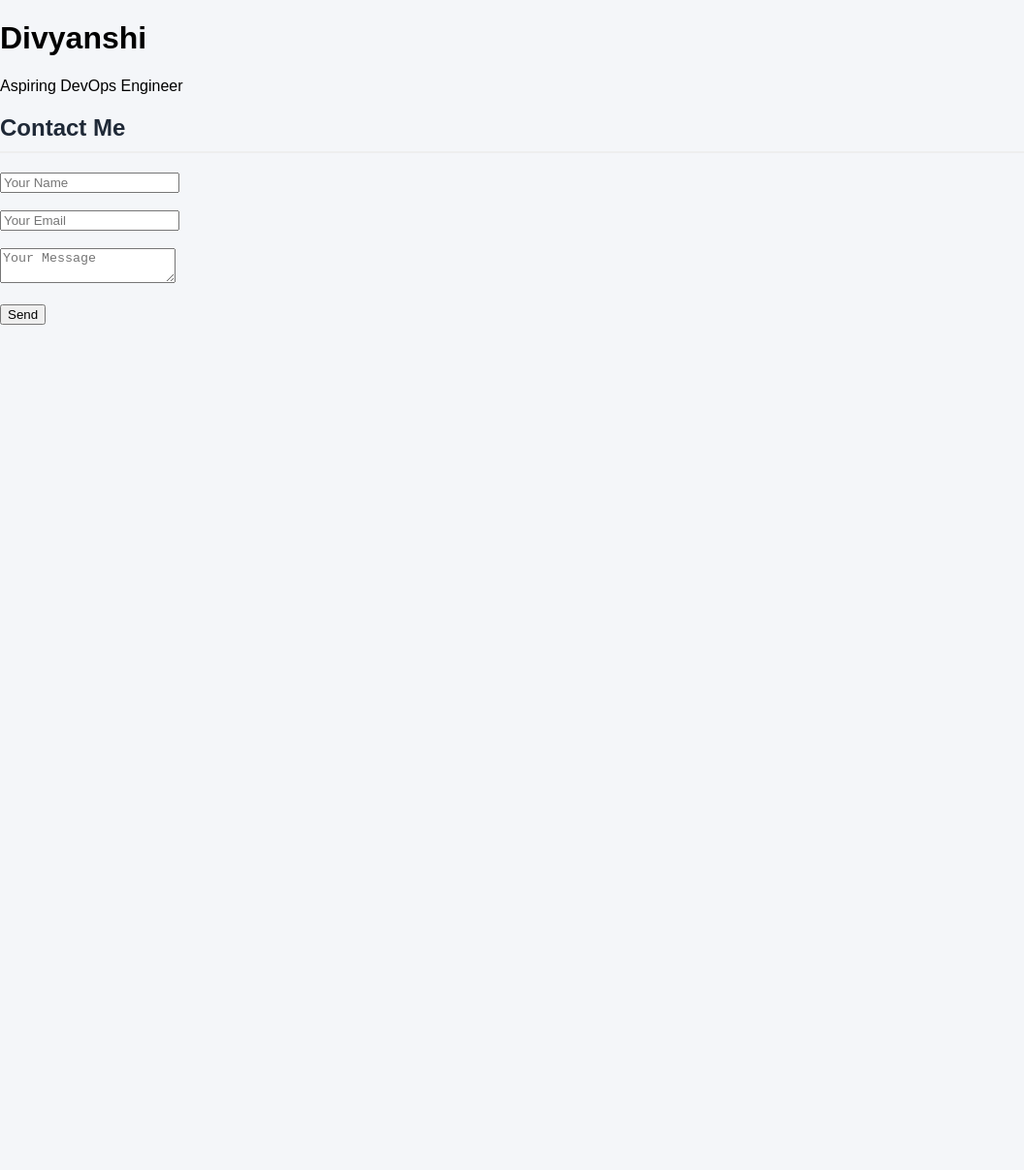
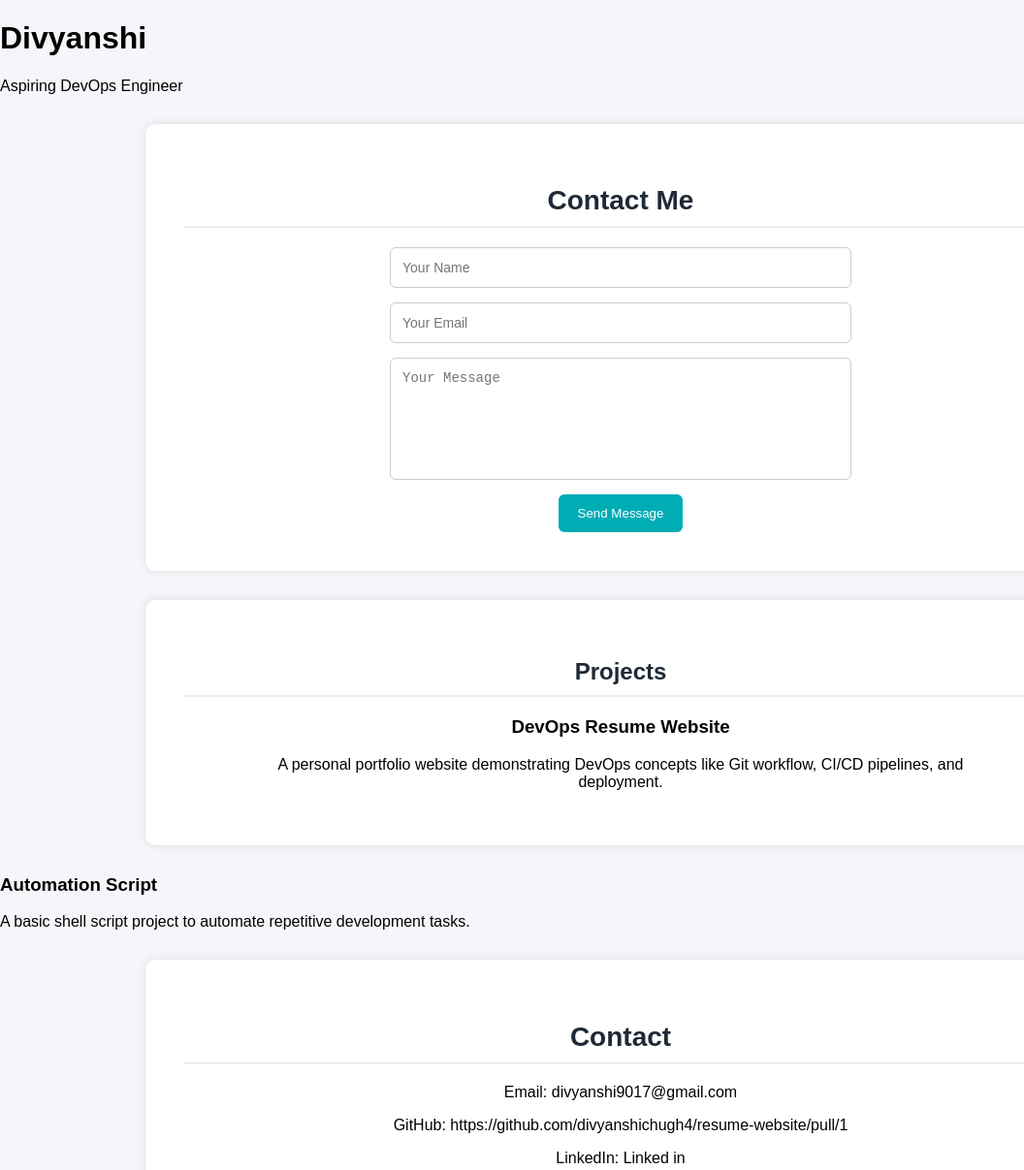
Before and after one commit to divyanshichugh4/resume-website, a website: page public/index.html in a window 1280 px wide. Shown: the whole page at 97% size, without its empty margins (0-1056 px from the left). Before the commit the page ends 800 px from the top, so only its background shows below. Drawn offline with Linux system fonts and the light colour scheme.

Commit message:
Added projects and contact sections

```diff
--- a/public/index.html
+++ b/public/index.html
@@ -10,16 +10,21 @@
     <h1>Divyanshi</h1>
     <p>Aspiring DevOps Engineer</p>
 
-    <h2>Contact Me</h2>
-    <form id="contactForm">
-        <input type="text" id="name" placeholder="Your Name" required><br><br>
-        <input type="email" id="email" placeholder="Your Email" required><br><br>
-        <textarea id="message" placeholder="Your Message" required></textarea><br><br>
-        <button type="submit">Send</button>
-    </form>
+<section id="contact">
 
-    <p id="responseMessage"></p>
-</div>
+<h2>Contact Me</h2>
+
+<form class="contact-form">
+
+<input type="text" placeholder="Your Name" required>
+<input type="email" placeholder="Your Email" required>
+<textarea placeholder="Your Message" required></textarea>
+
+<button type="submit">Send Message</button>
+
+</form>
+
+</section>
 
 <script>
 document.getElementById("contactForm").addEventListener("submit", async function(e) {
@@ -43,6 +48,41 @@ document.getElementById("contactForm").addEventListener("submit", async function
     document.getElementById("responseMessage").innerText = result.message;
 });
 </script>
+<section id="projects">
+
+<h2>Projects</h2>
+
+<div class="projects-container">
+
+<div class="project-card">
+<h3>DevOps Resume Website</h3>
+<p>
+A personal portfolio website demonstrating DevOps concepts like Git workflow,
+CI/CD pipelines, and deployment.
+</p>
+</div>
+
+</div>
+
+</section>
+
+<div class="project-card">
+<h3>Automation Script</h3>
+<p>
+A basic shell script project to automate repetitive development tasks.
+</p>
+</div>
+
+</section>
+<section id="contact">
+
+<h2>Contact</h2>
+
+<p>Email: divyanshi9017@gmail.com</p>
+<p>GitHub: https://github.com/divyanshichugh4/resume-website/pull/1</p>
+<p>LinkedIn: Linked in</p>
+
+</section>
 
 </body>
 </html>
--- a/public/style.css
+++ b/public/style.css
@@ -11,12 +11,13 @@ header {
     padding: 40px 20px;
 }
 
+/* Section Styling */
 section {
     background: white;
-    margin: 20px auto;
-    padding: 30px;
+    margin: 30px auto;
+    padding: 40px;
     max-width: 900px;
-    border-radius: 8px;
+    border-radius: 10px;
     box-shadow: 0 0 10px rgba(0,0,0,0.1);
 }
 
@@ -26,10 +27,86 @@ h2 {
     color: #1f2937;
 }
 
-ul {
-    line-height: 1.8;
+/* Hero Section */
+.hero {
+    text-align: center;
+    padding: 40px;
 }
 
+.hero h1 {
+    font-size: 36px;
+    margin-bottom: 10px;
+}
+
+.hero p {
+    color: #555;
+}
+
+/* Projects */
+#projects {
+    text-align: center;
+}
+
+.projects-container {
+    width: 80%;
+    margin: auto;
+}
+
+/* Contact Section */
+#contact {
+    text-align: center;
+}
+
+#contact h2 {
+    font-size: 28px;
+    margin-bottom: 20px;
+}
+
+.contact-form {
+    display: flex;
+    flex-direction: column;
+    align-items: center;
+    gap: 15px;
+}
+
+.contact-form input,
+.contact-form textarea {
+    width: 50%;
+    padding: 12px;
+    border: 1px solid #ccc;
+    border-radius: 6px;
+    font-size: 14px;
+}
+
+.contact-form textarea {
+    height: 100px;
+    resize: none;
+}
+
+/* Button */
+.contact-form button {
+    background: #00adb5;
+    color: white;
+    border: none;
+    padding: 12px 20px;
+    border-radius: 6px;
+    cursor: pointer;
+    transition: 0.3s;
+}
+
+.contact-form button:hover {
+    background: #007b80;
+    transform: scale(1.05);
+}
+
+/* Input Focus */
+.contact-form input:focus,
+.contact-form textarea:focus {
+    outline: none;
+    border: 2px solid #00adb5;
+}
+
+/* Footer */
 footer {
     background: #1f2937;
     color: white;
@@ -37,11 +114,3 @@ footer {
     padding: 20px;
     margin-top: 30px;
 }
-
-/* Responsive Design */
-@media (max-width: 600px) {
-    section {
-        margin: 10px;
-        padding: 20px;
-    }
-}
```
